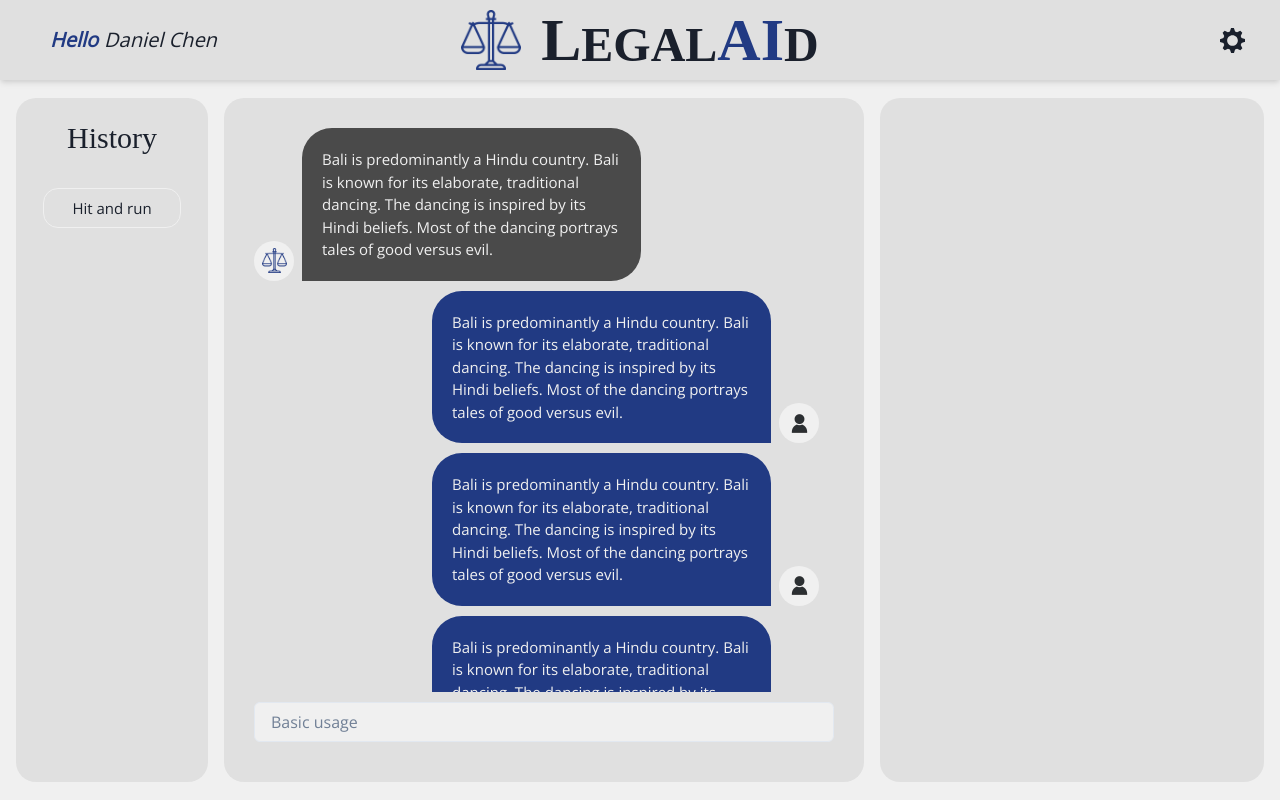
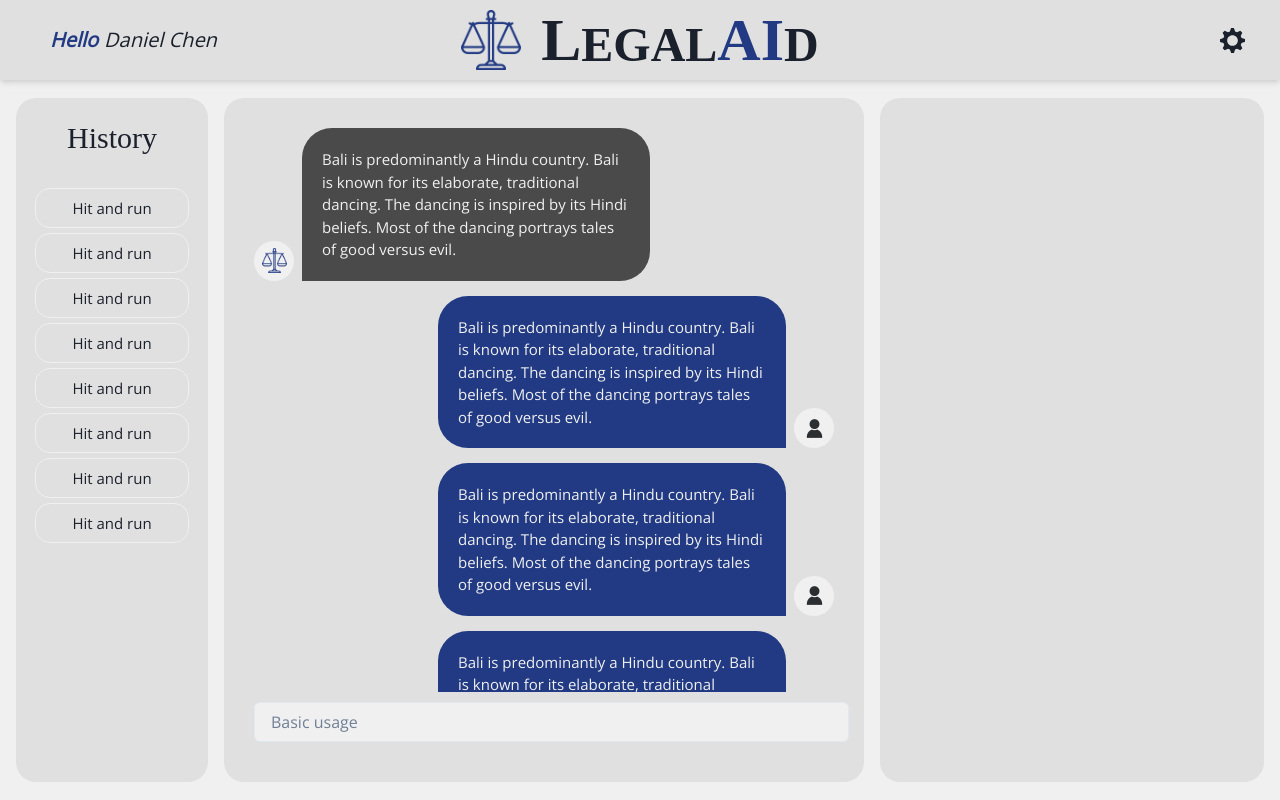
Before and after one commit to Chaitanya-Chaurasia/LegalAid, a React (Vite) app in the folder frontend/: page / in a window 1280 px wide. Built offline with nearby package versions, Linux system fonts and the light colour scheme; a web font is replaced by a local one.

Commit message:
edited chat

```diff
--- a/frontend/src/mainComponents/Chat.jsx
+++ b/frontend/src/mainComponents/Chat.jsx
@@ -10,10 +10,13 @@ function Chat(){
             backgroundColor={'#E0E0E0'}
             borderRadius={'20px'}
             p={'30px'}
+            pr={'15px'}
             display={'flex'}
             flexDirection={'column'}>
-            <Flex height={'calc(100% - 60px)'} width={'100%'} flexDir={'column'} overflowY={'scroll'} gap={'10px'} pr={'15px'}>
+            <Flex height={'calc(100% - 60px)'} width={'100%'} flexDir={'column'} overflowY={'scroll'} gap={'15px'} pr={'15px'}>
                 <Messages/>
+                <Response/>
+                <Response/>
                 <Response/>
                 <Response/>
                 <Response/>
--- a/frontend/src/mainComponents/History.jsx
+++ b/frontend/src/mainComponents/History.jsx
@@ -7,7 +7,14 @@ function History() {
       <Center h={'80px'}>
         <Heading size='lg' fontWeight={'medium'}>History</Heading>
       </Center>
-      <Flex flex={1}  alignItems={'center'} flexDirection={'column'} overflowY={'scroll'} p={'10px'} maxHeight={'calc(100% - 80px)'}>
+      <Flex flex={1}  alignItems={'center'} flexDirection={'column'} overflowY={'scroll'} p={'10px'} maxHeight={'calc(100% - 80px)'} gap={'5px'}>
+        <Story/>
+        <Story/>
+        <Story/>
+        <Story/>
+        <Story/>
+        <Story/>
+        <Story/>
         <Story/>
       </Flex>
     </Flex>
--- a/frontend/src/mainComponents/Story.jsx
+++ b/frontend/src/mainComponents/Story.jsx
@@ -2,7 +2,7 @@ import  { Flex, Text }  from "@chakra-ui/react";
 
 function Story(){
     return(
-        <Flex width={'80%'} minHeight={'40px'}
+        <Flex width={'90%'} minHeight={'40px'}
         backgroundColor={'#E0E0E0'}
         borderRadius={'15px'}
         alignItems={'center'}
```
